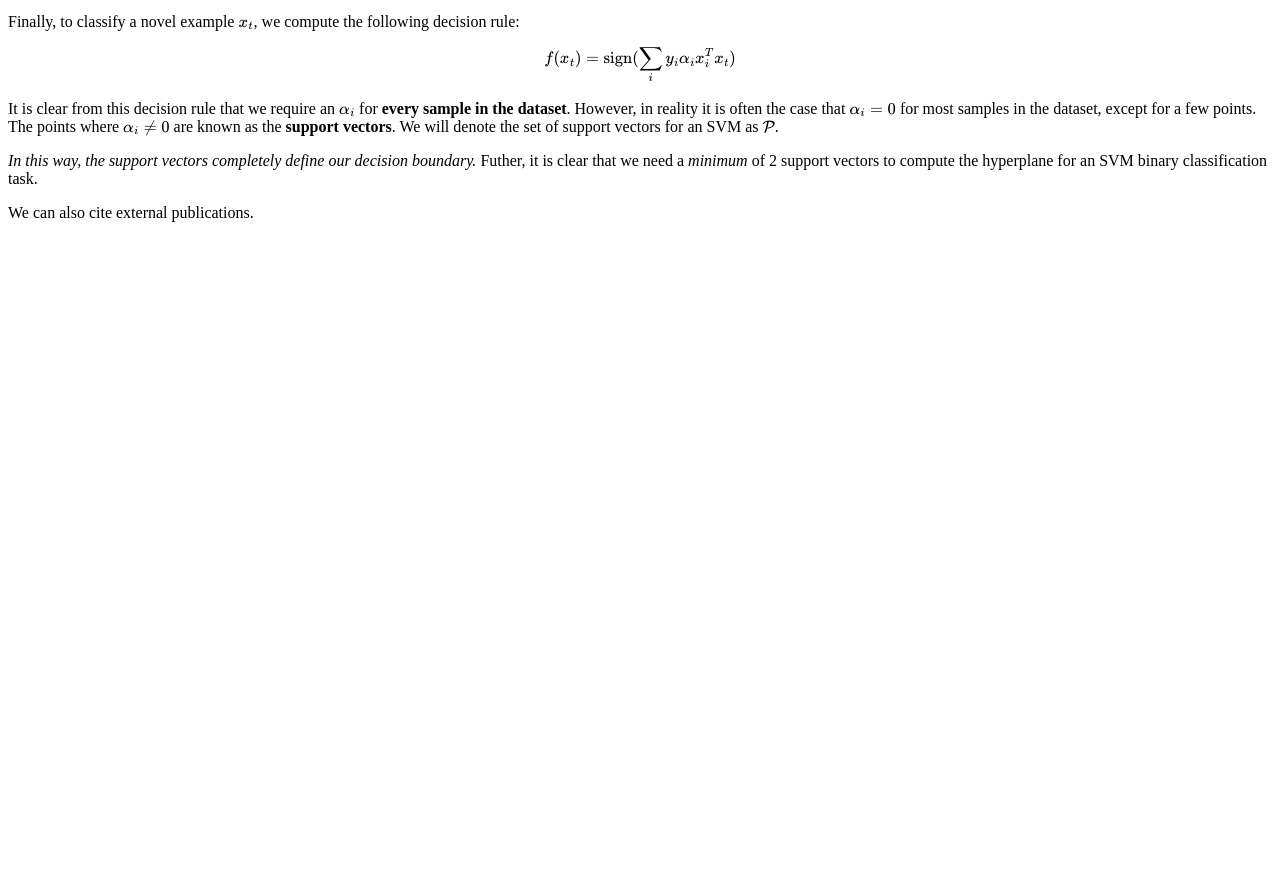
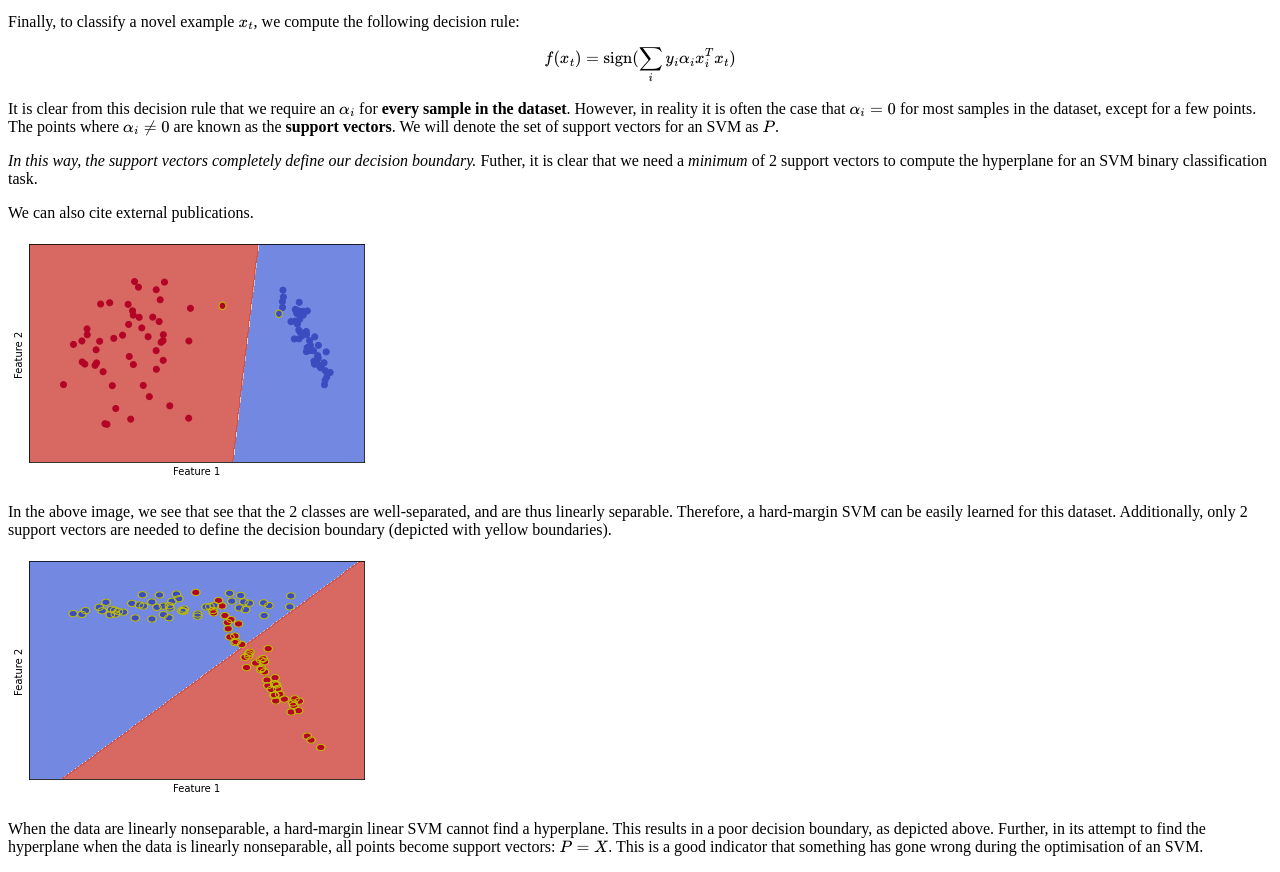
Before and after one commit to DavidTorpey/svm-distill, a plain HTML site: page index.html in a window 1280 px wide. Shown: the part 507-1379 px from the top of the page. Before the commit the page ends 800 px from the top, so only its background shows below. Drawn offline with nearby package versions, Linux system fonts and the light colour scheme.

Commit message:
Update pub

```diff
--- a/index.html
+++ b/index.html
@@ -24,9 +24,13 @@
   <p>The goal of the work is to develop an intuition about the various components of the SVM, when to use the various flavours, and why they do or do not work.</p>
   <p>Recall that the dual formulation of the <b>hard-margin</b> SVM optimisation problem is given as: $$\min_{\alpha} \frac{1}{2} \sum_i \sum_j y_i y_j \alpha_i \alpha_j x_i^T x_j - \sum_i \alpha_i$$ subject to $$\alpha_i \ge 0, \sum_i y_i \alpha_i = 0 \text{  } \forall i$$</p>
   <p>Finally, to classify a novel example \(x_t\), we compute the following decision rule: $$f(x_t) = \text{sign}(\sum_i y_i \alpha_i x_i^T x_t)$$</p>
-  <p>It is clear from this decision rule that we require an \(\alpha_i\) for <b>every sample in the dataset</b>. However, in reality it is often the case that \(\alpha_i = 0\) for most samples in the dataset, except for a few points. The points where \(\alpha_i \neq 0\) are known as the <b>support vectors</b>. We will denote the set of support vectors for an SVM as \(\mathcal{P}\).</p>
+  <p>It is clear from this decision rule that we require an \(\alpha_i\) for <b>every sample in the dataset</b>. However, in reality it is often the case that \(\alpha_i = 0\) for most samples in the dataset, except for a few points. The points where \(\alpha_i \neq 0\) are known as the <b>support vectors</b>. We will denote the set of support vectors for an SVM as \(P\).</p>
   <p><i>In this way, the support vectors completely define our decision boundary.</i> Futher, it is clear that we need a <i>minimum</i> of 2 support vectors to compute the hyperplane for an SVM binary classification task.</p>
   <p>We can also cite <dt-cite key="gregor2015draw"></dt-cite> external publications.</p>
+  <p><img src="hm_linear.png"></p>
+  <p>In the above image, we see that see that the 2 classes are well-separated, and are thus linearly separable. Therefore, a hard-margin SVM can be easily learned for this dataset. Additionally, only 2 support vectors are needed to define the decision boundary (depicted with yellow boundaries).</p>
+  <p><img src="hm_linear_lns.png"></p>
+  <p>When the data are linearly nonseparable, a hard-margin linear SVM cannot find a hyperplane. This results in a poor decision boundary, as depicted above. Further, in its attempt to find the hyperplane when the data is linearly nonseparable, all points become support vectors: \(P = X\). This is a good indicator that something has gone wrong during the optimisation of an SVM.</p>
 </dt-article>
 
 <dt-appendix>
```
Also changed, not shown: hm_linear.png (added), hm_linear_lns.png (added).
